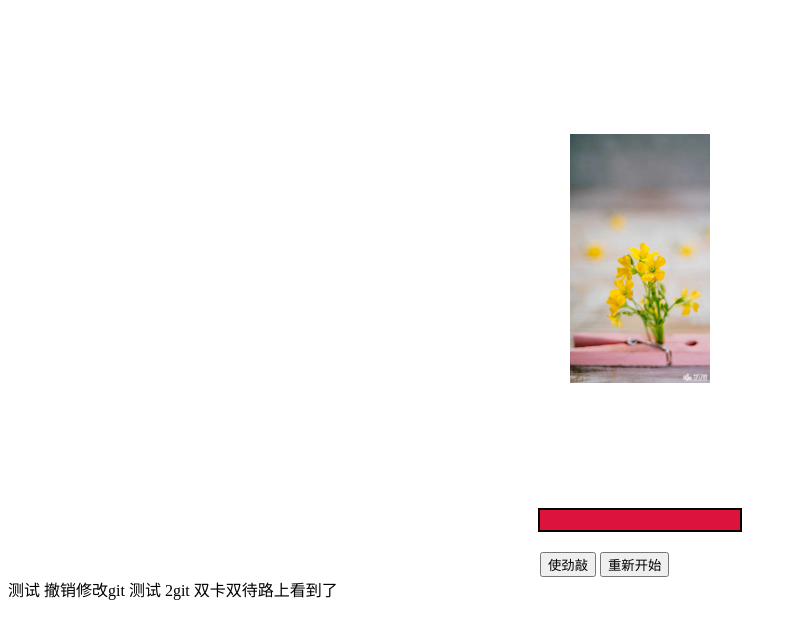
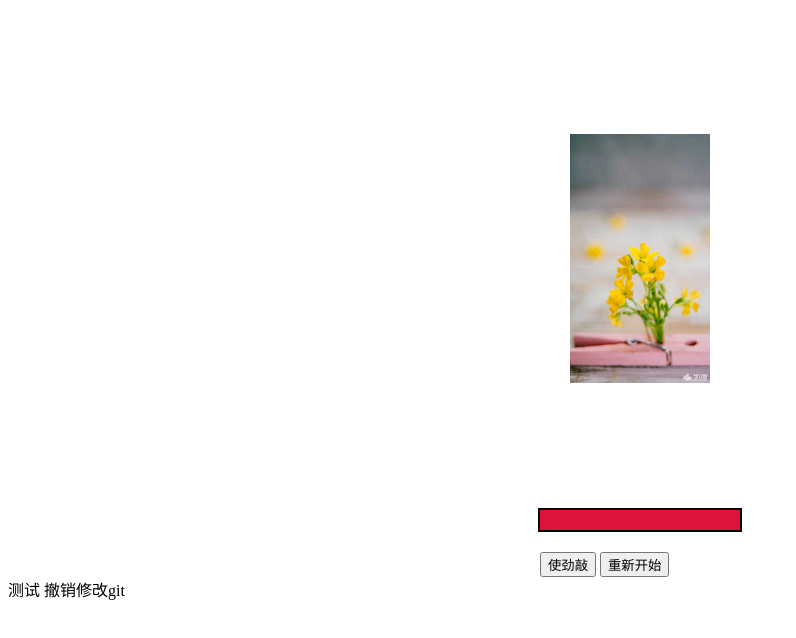
Before and after one commit to thfsjj/vue2, a plain HTML site: page indexs.html in a window 1280 px wide. Shown: the whole page, without its empty margins (0-796 px from the left). Drawn offline with nearby package versions, Linux system fonts and the light colour scheme.

Commit message:
提交了多次

```diff
--- a/indexs.html
+++ b/indexs.html
@@ -20,10 +20,6 @@
        </div>
        <div>
           测试 撤销修改git
-          测试 2git
-
-          双卡双待路上看到了
-
        </div>
     </div>
    <script src="app.js"></script>
```
